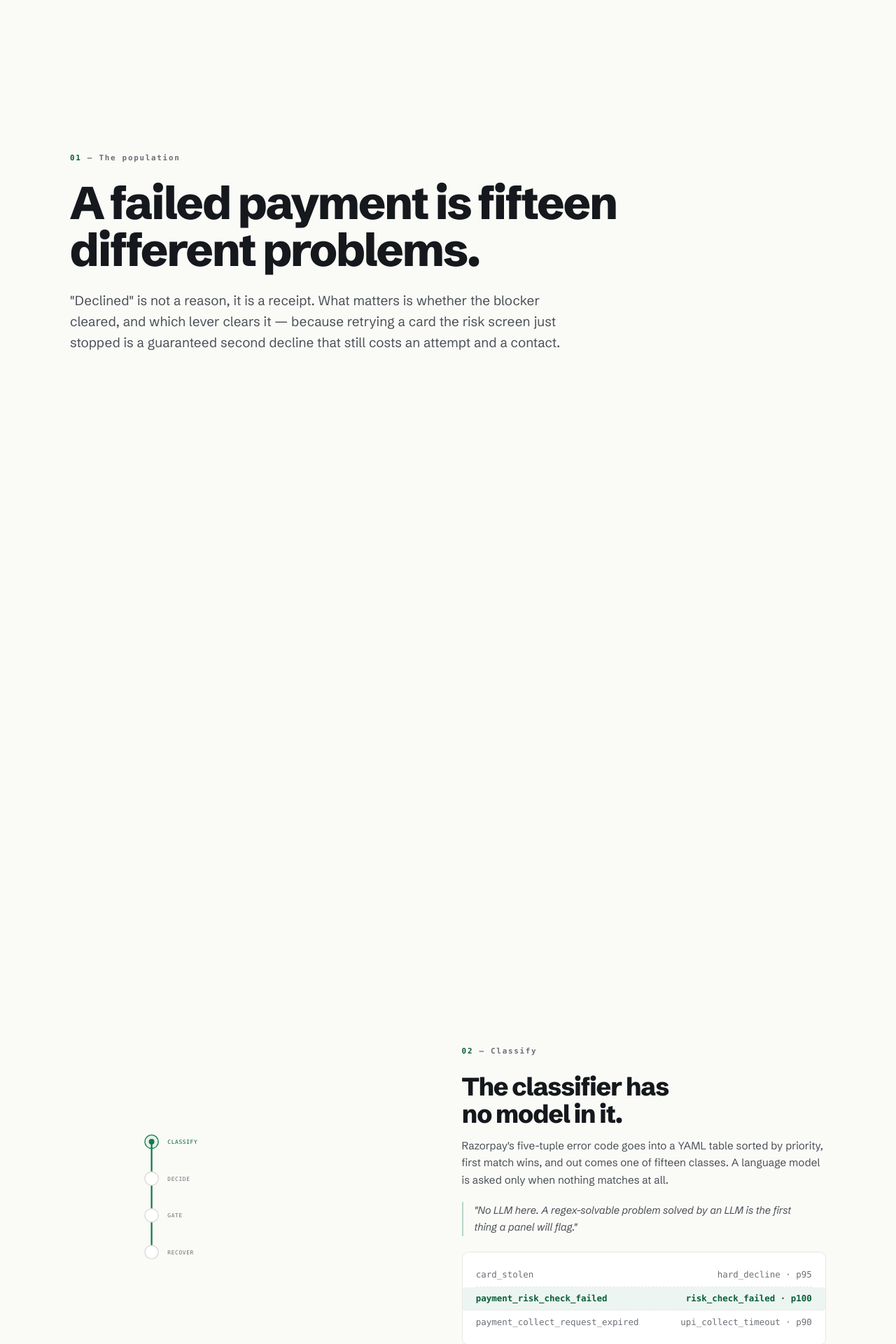
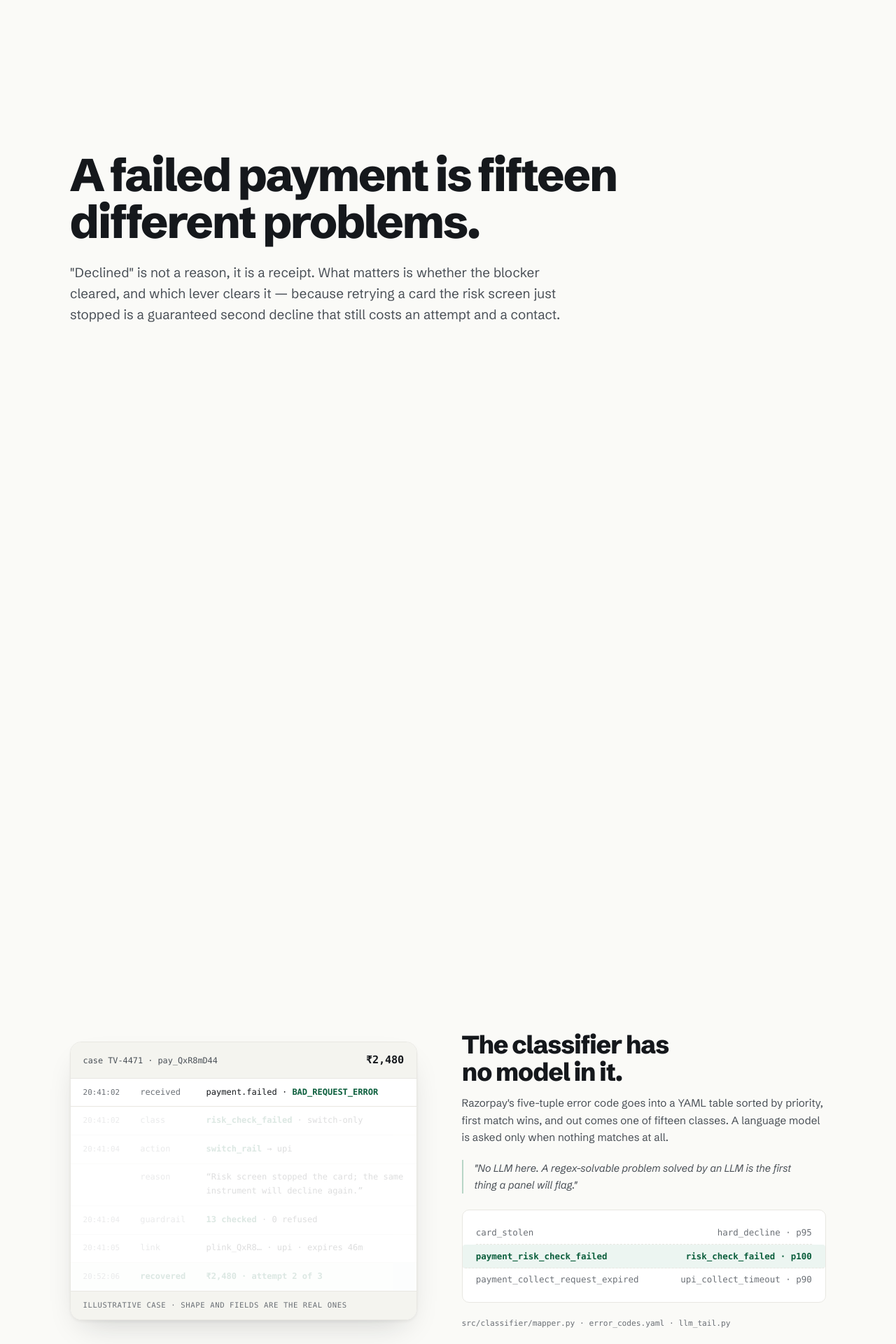
Before and after one commit to jitheender-ops/payment-recovery-engine, a FastAPI app: page /model in a window 1280 px wide. Shown: the part 760-2680 px from the top of the page at 70% size. Run offline with FastAPI, Linux system fonts and the light colour scheme; parts of the project's set-up code (start-up, migrations or seed data) failed here and were passed over; some libraries are stand-ins or nearby versions; some web fonts are replaced.

Commit message:
Tune /model: the case record replaces the diagram, and the kickers go
Four findings from looking at the built page rather than the code.

The stage's left half was a four-dot diagram on a line, and it left that
half ninety percent empty on every beat — the composition read as a document
adrift rather than a designed page. It is now the artifact the product
itself produces: the case as the console writes it, one more line per beat,
received → class → action → reason → guardrail → link → recovered. The
record filling in IS the progress indicator, and it is the subject's own
vernacular rather than an abstraction of it.

That resolved the numbering too. Every act carried a 01–07 kicker, but only
four of them are a sequence; numbering the taxonomy, the results and the CTA
the same way spent the device where order carries no meaning. MASTER.md also
forbids kickers above headings outright, which this was quietly breaking on
all seven. They are gone, and the sequence now lives in the record, where it
is true.

The hero was a headline, a lede and two buttons in a 1160px wrap with a
third of the viewport empty beside it. It now opens with the object the page
is about — the webhook body as it arrives, error_code and all — so the
thesis is the artifact rather than a paraphrase of it.

And a contradiction shipped in the last commit: the gate beat flipped a rule
to REFUSED, then two beats later showed the link minted and the money
recovered. That describes an engine that ignores its own guardrail. The case
shown is one that passes (13 checked, 0 refused, matching the record); what
a refusal does is stated in the copy, where it cannot contradict the record.

Also: the infinite SCROLL pulse is gone (ambient loops are not in this
system's motion vocabulary), check_mandate_predebit_notification no longer
overruns its card at 1024px, and the false-retry pair no longer strands its
arrow at a line break.

Re-verified in a browser: the pinned act writes 0→3→4→6 record lines against
beats 0→1→2→3 with the twelve rules stamping in between, reverses to empty at
the top, and throws no console errors. GSAP blocked, prefers-reduced-motion
and 375px each render every one of the 52 content elements at full opacity
with no pinning; no horizontal overflow at 375/768/1024/1440/1920.

Co-Authored-By: Claude Opus 5 <noreply@anthropic.com>

```diff
--- a/src/merchant/templates/model.html
+++ b/src/merchant/templates/model.html
@@ -51,27 +51,36 @@
   #model .act{padding:clamp(5rem,14vh,9rem) 0;position:relative}
   .gsap-on #model .act{min-height:100vh;display:flex;flex-direction:column;
     justify-content:center}
-  #model .act-num{font-family:var(--mono);font-size:.68rem;font-weight:600;
-    letter-spacing:.16em;color:var(--ink-3);margin-bottom:1.4rem;display:block}
-  #model .act-num b{color:var(--green-deep);font-weight:600}
   #model .huge{font-size:clamp(2.4rem,6.2vw,4.1rem);font-weight:800;
     letter-spacing:-.038em;line-height:1.02;text-wrap:balance;max-width:19ch}
   #model .said{color:var(--ink-2);font-size:clamp(1.02rem,1.5vw,1.18rem);
     max-width:62ch;margin-top:1.5rem;line-height:1.6}
 
   /* Hero. Keeps base.html's CSS entrance — that is the authored moment and
-     it is not GSAP's to rebuild. */
+     it is not GSAP's to rebuild. Two columns, because a 1160px wrap with one
+     left-aligned column left a third of every viewport empty and the page
+     read as a document adrift rather than a composition. The right column is
+     the thing that starts all of this: the webhook body, as it arrives. */
   #model .hero{padding-top:clamp(3rem,9vh,6rem)}
-  #model .hero .huge{max-width:16ch}
+  #model .hero .wrap{display:grid;grid-template-columns:minmax(0,1.15fr) minmax(0,.85fr);
+    gap:clamp(2rem,5vw,4.5rem);align-items:center}
+  #model .hero .huge{max-width:14ch}
   #model .hero-foot{display:flex;gap:.8rem;margin-top:2.4rem;flex-wrap:wrap;align-items:center}
-  #model .scroll-cue{font-family:var(--mono);font-size:.68rem;letter-spacing:.14em;
-    text-transform:uppercase;color:var(--ink-3);margin-top:3.5rem;display:flex;
-    align-items:center;gap:.6rem}
-  #model .scroll-cue i{display:block;width:1px;height:2.2rem;background:var(--line-2);
-    position:relative;overflow:hidden}
-  #model .scroll-cue i::after{content:"";position:absolute;inset:0;background:var(--green);
-    animation:cue 2.1s var(--ease) infinite}
-  @keyframes cue{0%{transform:translateY(-100%)}60%,100%{transform:translateY(100%)}}
+  @media (max-width:900px){ #model .hero .wrap{grid-template-columns:1fr} }
+
+  /* The arriving failure, in the shape it actually arrives in. */
+  #model .inbound{font-family:var(--mono);font-size:.76rem;line-height:1.75;
+    background:var(--card);border:1px solid var(--line);border-radius:var(--r);
+    box-shadow:var(--shadow-md);overflow:hidden;font-variant-numeric:tabular-nums}
+  #model .inbound-head{display:flex;align-items:center;gap:.6rem;padding:.7rem 1.05rem;
+    background:var(--well);border-bottom:1px solid var(--line);
+    font-size:.66rem;letter-spacing:.1em;text-transform:uppercase;color:var(--ink-3)}
+  #model .inbound-head .dot{width:7px;height:7px;border-radius:50%;background:var(--red);flex:none}
+  #model .inbound-body{padding:.9rem 1.05rem;color:var(--ink-2);overflow-x:auto}
+  #model .inbound-body .k{color:var(--ink-3)}
+  #model .inbound-body b{color:var(--ink);font-weight:600}
+  #model .inbound-foot{padding:.7rem 1.05rem;border-top:1px solid var(--line);
+    font-size:.7rem;color:var(--ink-3)}
 
   /* ── Act 1 — the taxonomy, grouped by lever ─────────────────────────── */
   #model .levers{margin-top:3.2rem;display:grid;gap:2.2rem}
@@ -126,18 +135,41 @@
   #model .beat .src{font-family:var(--mono);font-size:.7rem;color:var(--ink-3);
     margin-top:1.3rem;display:block}
 
-  /* The pipeline drawing. One SVG for all four beats; the dot IS the scroll
-     position. */
-  #model .art{width:100%;max-width:23rem;height:auto;display:block;margin:0 auto}
-  #model .art .track{stroke:var(--line-2);stroke-width:2;fill:none}
-  #model .art .flow{stroke:var(--green);stroke-width:2.5;fill:none;
-    stroke-linecap:round;stroke-dasharray:1 1}
-  #model .art .node{fill:var(--card);stroke:var(--line-2);stroke-width:1.5}
-  #model .art .node.on{fill:var(--green-tint);stroke:var(--green)}
-  #model .art .nlabel{font-family:var(--mono);font-size:9px;letter-spacing:.08em;
-    text-transform:uppercase;fill:var(--ink-3)}
-  #model .art .nlabel.on{fill:var(--green-deep)}
-  #model .art .dot{fill:var(--green)}
+  /* THE SIGNATURE ELEMENT — the case record.
+     This half of the stage was a four-dot diagram on a line: decorative, and
+     it left the left column ninety percent empty on every beat. It is now the
+     artifact the product itself produces — the case as the console shows it,
+     writing one more line per beat. The sequence is IN the record, which is
+     why no act on this page carries a 01/02/03 kicker any more: numbering
+     every act spent the device where order carries no meaning, and MASTER.md
+     forbids kickers above headings regardless.
+     Times, ids and amounts here are one illustrative case, labelled as one. */
+  #model .record{font-family:var(--mono);font-variant-numeric:tabular-nums;
+    background:var(--card);border:1px solid var(--line);border-radius:var(--r);
+    box-shadow:var(--shadow-lg);overflow:hidden}
+  #model .rec-head{display:flex;justify-content:space-between;align-items:baseline;
+    gap:1rem;padding:.8rem 1.1rem;background:var(--well);
+    border-bottom:1px solid var(--line)}
+  #model .rec-id{font-size:.74rem;color:var(--ink-2)}
+  #model .rec-amt{font-size:.95rem;font-weight:600;color:var(--ink);letter-spacing:-.01em}
+  #model .rec-rows{list-style:none;margin:0;padding:0}
+  #model .rec-row{display:grid;grid-template-columns:4.4rem 5.2rem minmax(0,1fr);
+    gap:.7rem;align-items:baseline;padding:.62rem 1.1rem;
+    border-bottom:1px solid var(--line);font-size:.75rem}
+  #model .rec-row:last-child{border-bottom:none}
+  #model .rec-t{color:var(--ink-3);font-size:.68rem}
+  #model .rec-k{color:var(--ink-3)}
+  #model .rec-v{color:var(--ink);overflow-wrap:anywhere;min-width:0}
+  #model .rec-v b{color:var(--green-deep);font-weight:600}
+  #model .rec-row.win{background:var(--green-tint)}
+  #model .rec-row.win .rec-v,#model .rec-row.win .rec-k{color:var(--green-deep);font-weight:600}
+  #model .rec-note{padding:.7rem 1.1rem;border-top:1px solid var(--line);
+    background:var(--well);font-size:.66rem;letter-spacing:.06em;
+    text-transform:uppercase;color:var(--ink-3)}
+  @media (max-width:620px){
+    #model .rec-row{grid-template-columns:1fr;gap:.1rem}
+    #model .rec-t{order:-1}
+  }
 
   /* Beat 1 — the lookup */
   #model .lookup{font-family:var(--mono);font-size:.78rem;line-height:1.9;
@@ -180,14 +212,16 @@
   @media (max-width:820px){ #model .rules{grid-template-columns:1fr} }
   #model .rule .v{font-family:var(--mono);font-size:.66rem;font-weight:600;
     letter-spacing:.08em;color:var(--green-deep)}
-  #model .rule.fail{border-color:rgba(179,38,30,.3);background:var(--red-tint)}
-  #model .rule.fail .v{color:var(--red)}
+  /* check_mandate_predebit_notification is 35 characters of unbreakable mono
+     and ran out of its card at 1024px. */
   #model .rule .name{font-family:var(--mono);font-size:.66rem;color:var(--ink-3);
-    display:block;margin-top:.1rem}
+    display:block;margin-top:.1rem;overflow-wrap:anywhere}
 
   /* ── Act 6 — the measured result ────────────────────────────────────── */
   #model .wall{display:grid;grid-template-columns:repeat(4,1fr);gap:1rem;margin-top:2.8rem}
   #model .wall .kpi-value{font-size:clamp(1.5rem,2.6vw,2.1rem)}
+  #model .kpi-value.pair{display:flex;flex-wrap:wrap;gap:0 .45rem}
+  #model .kpi-value.pair span{white-space:nowrap}
   @media (max-width:900px){ #model .wall{grid-template-columns:repeat(2,1fr)}}
   @media (max-width:520px){ #model .wall{grid-template-columns:1fr}}
   #model .caveat{margin-top:2rem;border-left:2px solid var(--line-2);padding-left:1.1rem;
@@ -223,19 +257,34 @@
 
   <header id="main" class="act hero">
     <div class="wrap">
-      <span class="act-num" data-stage>The decision layer</span>
-      <h1 class="huge" data-stage="2">Every failed rupee gets a decision.</h1>
-      <p class="said" data-stage="3">
-        A payment fails and something has to choose: retry it, park it, move it
-        to another rail, ask the customer, or stop. That choice is a model with
-        a fixed vocabulary, wrapped in rules it cannot argue with — and it is
-        measured against the alternative that does not bother choosing.
-      </p>
-      <div class="hero-foot" data-stage="4">
-        <a class="btn btn-primary" href="/console/live">Open the live ledger {{ icon("arrow", 16) }}</a>
-        <a class="btn btn-ghost" href="/console">What it recovers</a>
+      <div>
+        <h1 class="huge" data-stage>Every failed rupee gets a decision.</h1>
+        <p class="said" data-stage="2">
+          A payment fails and something has to choose: retry it, park it, move
+          it to another rail, ask the customer, or stop. That choice is a model
+          with a fixed vocabulary, wrapped in rules it cannot argue with — and
+          it is measured against the alternative that does not bother choosing.
+        </p>
+        <div class="hero-foot" data-stage="3">
+          <a class="btn btn-primary" href="/console/live">Open the live ledger {{ icon("arrow", 16) }}</a>
+          <a class="btn btn-ghost" href="/console">What it recovers</a>
+        </div>
       </div>
-      <div class="scroll-cue" data-stage="5"><i></i> Scroll</div>
+
+      {# The webhook body, as it arrives. The page's subject is what happens
+         to this object, so it opens with the object rather than a paraphrase
+         of it. Illustrative values, said so in the footer. #}
+      <div class="inbound" data-stage="4">
+        <div class="inbound-head"><span class="dot"></span> Inbound · payment.failed</div>
+        <div class="inbound-body">
+<span class="k">error_code</span>     <b>BAD_REQUEST_ERROR</b><br>
+<span class="k">error_reason</span>   <b>payment_risk_check_failed</b><br>
+<span class="k">method</span>         card · HDFC<br>
+<span class="k">amount</span>         <b>₹2,480</b><br>
+<span class="k">at</span>             20:41:02 IST
+        </div>
+        <div class="inbound-foot">Illustrative case · nothing decided yet</div>
+      </div>
     </div>
   </header>
 
@@ -246,7 +295,6 @@
      class that changes lever moves column here without anyone editing copy. #}
   <section class="act" id="taxonomy">
     <div class="wrap">
-      <span class="act-num"><b>01</b> — The population</span>
       <h2 class="huge">A failed payment is fifteen different problems.</h2>
       <p class="said">
         "Declined" is not a reason, it is a receipt. What matters is whether
@@ -305,23 +353,53 @@
       <div class="wrap stage-in">
 
         <div class="stage-art">
-          {# Four nodes on one track. The flow line and the dot are scrubbed;
-             everything else is static. Drawn, not imported. #}
-          <svg class="art" viewBox="0 0 420 300" role="img"
-               aria-label="A failed payment travelling through classify, decide, gate and recover">
-            <path class="track" d="M60 40 L60 100 L60 160 L60 220"/>
-            <path class="flow" id="flow" d="M60 40 L60 100 L60 160 L60 220" pathLength="1"/>
-            {% for y, key, label in [(40,"classify","Classify"),(100,"decide","Decide"),(160,"gate","Gate"),(220,"recover","Recover")] %}
-            <circle class="node" data-node="{{ loop.index0 }}" cx="60" cy="{{ y }}" r="11"/>
-            <text class="nlabel" data-nlabel="{{ loop.index0 }}" x="86" y="{{ y + 3.5 }}">{{ label }}</text>
-            {% endfor %}
-            <circle class="dot" id="dot" cx="60" cy="40" r="4.5"/>
-          </svg>
+          {# The case as the console writes it. One line per beat — the record
+             filling IS the progress indicator, so the beats need no numbering
+             and the stage needs no diagram. data-fill names the beat that
+             writes each line; without GSAP every line is simply already
+             there, which is also what the finished case looks like. #}
+          <div class="record">
+            <div class="rec-head">
+              <span class="rec-id">case TV-4471 · pay_QxR8mD44</span>
+              <span class="rec-amt">₹2,480</span>
+            </div>
+            <ol class="rec-rows">
+              <li class="rec-row">
+                <span class="rec-t">20:41:02</span><span class="rec-k">received</span>
+                <span class="rec-v">payment.failed · <b>BAD_REQUEST_ERROR</b></span>
+              </li>
+              <li class="rec-row" data-fill="0">
+                <span class="rec-t">20:41:02</span><span class="rec-k">class</span>
+                <span class="rec-v"><b>risk_check_failed</b> · switch-only</span>
+              </li>
+              <li class="rec-row" data-fill="1">
+                <span class="rec-t">20:41:04</span><span class="rec-k">action</span>
+                <span class="rec-v"><b>switch_rail</b> → upi</span>
+              </li>
+              <li class="rec-row" data-fill="1">
+                <span class="rec-t"></span><span class="rec-k">reason</span>
+                <span class="rec-v">“Risk screen stopped the card; the same
+                instrument will decline again.”</span>
+              </li>
+              <li class="rec-row" data-fill="2">
+                <span class="rec-t">20:41:04</span><span class="rec-k">guardrail</span>
+                <span class="rec-v"><b>{{ rules | length + 1 }} checked</b> · 0 refused</span>
+              </li>
+              <li class="rec-row" data-fill="3">
+                <span class="rec-t">20:41:05</span><span class="rec-k">link</span>
+                <span class="rec-v">plink_QxR8… · upi · expires 46m</span>
+              </li>
+              <li class="rec-row win" data-fill="3">
+                <span class="rec-t">20:52:06</span><span class="rec-k">recovered</span>
+                <span class="rec-v">₹2,480 · attempt 2 of 3</span>
+              </li>
+            </ol>
+            <div class="rec-note">Illustrative case · shape and fields are the real ones</div>
+          </div>
         </div>
 
         <div class="beats">
           <div class="beat" data-beat="0">
-            <span class="act-num"><b>02</b> — Classify</span>
             <h2>The classifier has no model in it.</h2>
             <p class="say">
               Razorpay's five-tuple error code goes into a YAML table sorted by
@@ -341,7 +419,6 @@
           </div>
 
           <div class="beat" data-beat="1">
-            <span class="act-num"><b>03</b> — Decide</span>
             <h2>Five actions. Nothing else is representable.</h2>
             <p class="say">
               The agent emits a typed action, a rail, an optional time and a
@@ -366,7 +443,6 @@
           </div>
 
           <div class="beat" data-beat="2">
-            <span class="act-num"><b>04</b> — Gate</span>
             <h2>Then {{ rules | length }} rules disagree with it.</h2>
             <p class="say">
               Every rule runs. None short-circuits, so a rejection names
@@ -387,7 +463,6 @@
           </div>
 
           <div class="beat" data-beat="3">
-            <span class="act-num"><b>05</b> — Recover</span>
             <h2>One signed link, on the rail most likely to clear.</h2>
             <p class="say">
               The link expires, it is minted once per attempt and reused while
@@ -416,7 +491,6 @@
   {% if results %}
   <section class="act" id="results">
     <div class="wrap">
-      <span class="act-num"><b>06</b> — What it measures</span>
       <h2 class="huge">Against a policy that does not bother choosing.</h2>
       <p class="said">
         Fixed 3-retry is the honest baseline: it recovers real money by
@@ -446,7 +520,9 @@
         </div>
         <div class="kpi">
           <span class="kpi-label">False retries</span>
-          <span class="kpi-value green">{{ '%.2f' % results.false_retry_from }}% → {{ '%.2f' % results.false_retry_to }}%</span>
+          {# Kept as two unbreakable halves: wrapping mid-pair stranded the
+             arrow at the end of the first line. #}
+          <span class="kpi-value green pair"><span>{{ '%.2f' % results.false_retry_from }}%</span> <span>→ {{ '%.2f' % results.false_retry_to }}%</span></span>
           <span class="kpi-foot">retrying a hard decline — the baseline's 8% is money burned</span>
         </div>
       </div>
@@ -570,15 +646,15 @@ window.addEventListener("load", function () {
   // driven off the same timeline, so they cannot disagree with each other.
   var mech = document.querySelector("#mech");
   var beats = gsap.utils.toArray("#mech .beat");
-  var nodes = gsap.utils.toArray("#mech .node");
-  var nlabels = gsap.utils.toArray("#mech .nlabel");
-  var NODE_Y = [40, 100, 160, 220];
 
-  var lightNode = function (i) {
-    nodes.forEach(function (n, j) { n.classList.toggle("on", j <= i); });
-    nlabels.forEach(function (n, j) { n.classList.toggle("on", j <= i); });
+  // The record's lines, keyed to the beat that writes each one. Set from JS,
+  // never from CSS: with the library absent every line is simply already
+  // there, which is exactly what a finished case looks like.
+  var rowsFor = function (i) {
+    return gsap.utils.toArray('#mech .rec-row[data-fill="' + i + '"]');
   };
-  lightNode(0);
+  var pending = gsap.utils.toArray("#mech .rec-row[data-fill]");
+  gsap.set(pending, { opacity: 0.14 });
 
   var tl = gsap.timeline({
     scrollTrigger: {
@@ -593,47 +669,31 @@ window.addEventListener("load", function () {
   // opacity 0, keyed to a percentage of a section whose length the pin
   // changes. Anything that must be in sync with a beat belongs in the beat's
   // own segment, not in a second trigger guessing at the same scroll range.
+  //
+  // There is deliberately NO refused-rule animation here any more. Flipping a
+  // rule to REFUSED and then showing, two beats later, that the link was
+  // minted and the money came back describes an engine that ignores its own
+  // guardrail. The case shown is one that passes; what a refusal does is
+  // stated in the copy, where it cannot contradict the record.
   var rules = gsap.utils.toArray("#mech [data-rule]");
-  // By name, not by index: the blackout is the refusal worth showing (it is a
-  // rule the page states twice and the only one that refuses a *correct*
-  // action purely on the clock), and an index silently becomes a different
-  // rule the moment one is added to GuardrailRules above it.
-  var refuser = rules.filter(function (r) {
-    var n = r.querySelector(".name");
-    return n && n.textContent.trim() === "check_time_of_day_blackout";
-  })[0] || rules[rules.length - 1];
 
-  var setRefusal = function (on) {
-    if (!refuser) return;
-    refuser.classList.toggle("fail", on);
-    refuser.querySelector(".v").textContent = on ? "REFUSED" : "PASS";
-  };
-  setRefusal(false);
+  // The classify line lands with the beat that is already on screen.
+  tl.to(rowsFor(0), { opacity: 1, ease: "none", duration: 0.3 });
 
   // Beat 0 is already visible; each segment hands off to the next.
   beats.forEach(function (beat, i) {
     if (i === 0) return;
     tl.to(beats[i - 1], { opacity: 0, y: -24, ease: "none", duration: 0.35 }, ">")
-      .to(document.getElementById("dot"), {
-        attr: { cy: NODE_Y[i] }, ease: "none", duration: 0.35,
-        onUpdate: function () { lightNode(i); },
-        onReverseComplete: function () { lightNode(i - 1); }
-      }, "<")
-      .to("#flow", { attr: { "stroke-dasharray": (i / 3) + " 1" }, ease: "none", duration: 0.35 }, "<")
+      .to(rowsFor(i), { opacity: 1, stagger: 0.12, ease: "none", duration: 0.35 }, "<")
       .fromTo(beat, { opacity: 0, y: 24 }, { opacity: 1, y: 0, ease: "none", duration: 0.35 }, ">");
 
+    // The gate's twelve rules stamp in one at a time as you keep scrolling.
+    // Twelve arriving at once is a green wall; twelve arriving in order is
+    // the no-short-circuit discipline the beat is claiming.
     if (i === 2 && rules.length) {
-      // The rules stamp in as you keep scrolling, then one refuses. The
-      // refusal is the point of the act — a wall of green PASS says only that
-      // nothing was tested — so it gets its own beat rather than being
-      // implied. Driven off a proxy so it reverses exactly.
       tl.from(rules, {
         opacity: 0, x: -12, stagger: 0.05, ease: "none", duration: 0.9
       }, ">");
-      tl.to({ p: 0 }, {
-        p: 1, ease: "none", duration: 0.6,
-        onUpdate: function () { setRefusal(this.targets()[0].p > 0.45); }
-      }, ">+=0.3");
     }
 
     tl.to({}, { duration: 0.5 });  // dwell — a beat you cannot read is decoration
```
Also changed, not shown: docs/design-system/recovery-console/MASTER.md (+4 -3 lines).
